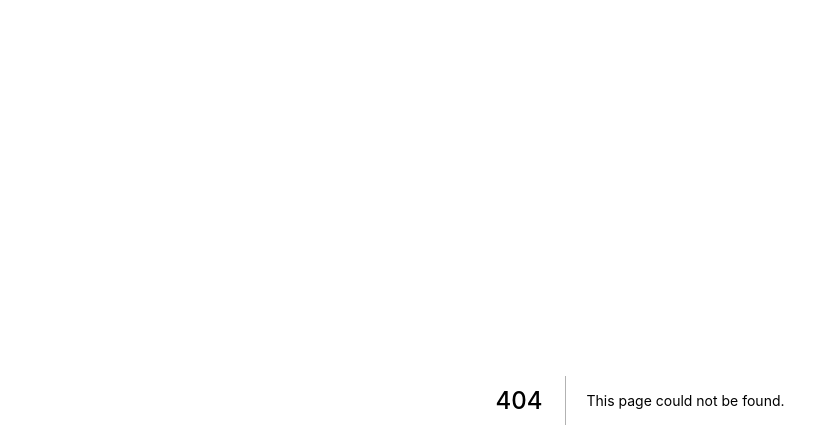
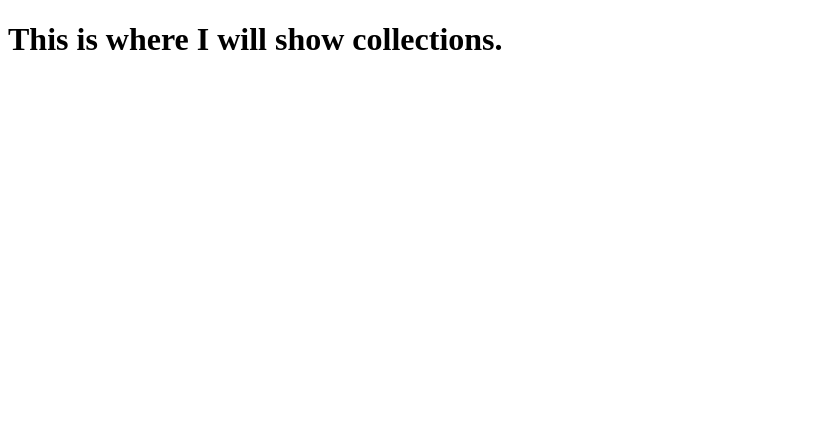
Before and after one commit to papadavis47/movie-collection, a Next.js app: page /collection in a window 1280 px wide. Before the commit this address had no page. Shown: the top 448 px of the page, without its empty margins (0-839 px from the left). Built offline with nearby package versions, Linux system fonts and the light colour scheme.

Commit message:
Add a page to show collection

```diff
--- a/components/Navbar/Navbar.js
+++ b/components/Navbar/Navbar.js
@@ -4,7 +4,7 @@ import { ImStackoverflow, ImGithub, ImTwitter } from 'react-icons/im'
 
 function Navbar() {
   return (
-    <nav className="sticky top-0 mb-10 text-white bg-blue-500/80">
+    <nav className="sticky top-0 mb-10 text-white bg-blue-500">
       {/* container div below */}
       <div className="px-4 mx-auto max-w-7xl">
         {/* sub-container */}
@@ -32,7 +32,7 @@ function Navbar() {
             <Link href="#">
               <a className="px-2 py-6 text-xl font-bold">Tech Stack</a>
             </Link>
-            <Link href="#">
+            <Link href="/collection">
               <a className="px-2 py-6 text-xl font-bold text-white">
                 View Your Collection
               </a>
--- /dev/null
+++ b/pages/collection.js
@@ -0,0 +1,9 @@
+const Collection = () => {
+  return (
+    <div>
+      <h1>This is where I will show collections.</h1>
+    </div>
+  )
+}
+
+export default Collection
```
